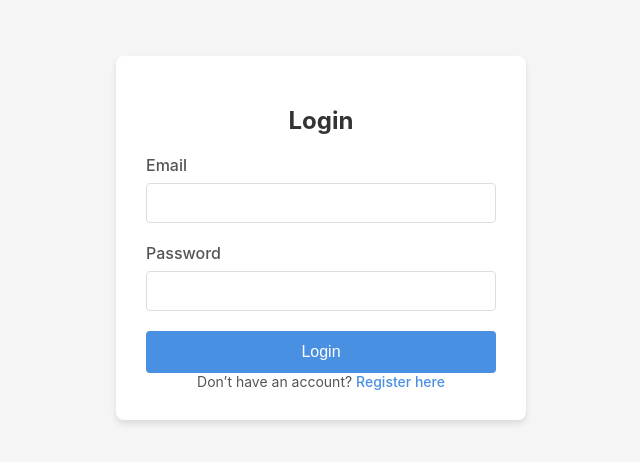
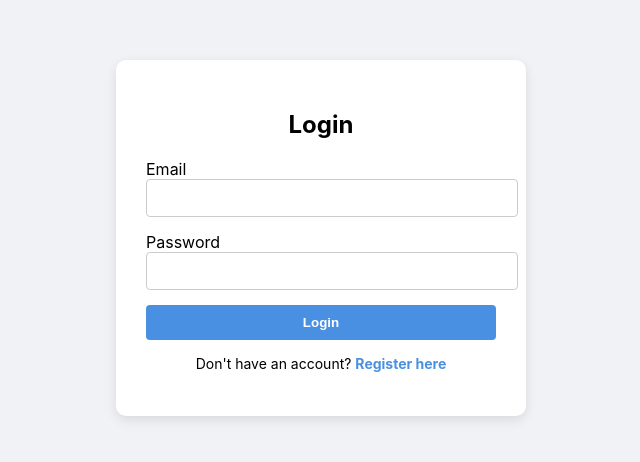
Before and after one commit to shimodii/promodoc-frontend, a React (Create React App) app: page / in a window 1280 px wide. Shown: the part 162-624 px from the top of the page, without its empty margins (319-959 px from the left). Built offline with nearby package versions, Linux system fonts and the light colour scheme.

Commit message:
updated with new AuthContext and jwt

```diff
--- a/src/pages/InboxPage.js
+++ b/src/pages/InboxPage.js
@@ -4,12 +4,24 @@ import { useAuth } from '../context/AuthContext'
 import MessageCard from '../components/MessageCard'
 
 function InboxPage() {
-  const { user } = useAuth()
+  // const { user } = useAuth()
+  const { getUserId, getRole } = useAuth()
+  // const { getUserId, getRole } = useAuth()
+
+  const userId = getUserId()
+  const role = getRole()
   const [messages, setMessages] = useState([])
   const [loading, setLoading] = useState(true)
   const [showForm, setShowForm] = useState(false)
   const [title, setTitle] = useState('')
   const [desc, setDesc] = useState('')
+
+  const { getUser } = useAuth()
+  const user = getUser()
+  console.log(user.id, user.email, user.role)
+
+  // const { getUser } = useAuth();
+  // const user = getUser();
 
   useEffect(() => {
     fetchInbox()
--- a/src/pages/LoginPage.js
+++ b/src/pages/LoginPage.js
@@ -1,175 +1,157 @@
-import React, { useState } from 'react'
-import { Link, useNavigate } from 'react-router-dom'
-import axios from 'axios'
-import { useAuth } from '../context/AuthContext' // update if your auth context is in another path
+// src/pages/LoginPage.jsx
+import React, { useState } from 'react';
+import axios from 'axios';
+import { useNavigate, Link } from 'react-router-dom';
+import { useAuth } from '../context/AuthContext';
 
 function LoginPage() {
-  const navigate = useNavigate()
-  const { login } = useAuth()
+  const { login } = useAuth();
+  const navigate = useNavigate();
 
-  const [formData, setFormData] = useState({
-    email: '',
-    password: ''
-  })
-
-  const [isLoading, setIsLoading] = useState(false)
-  const [error, setError] = useState('')
+  const [formData, setFormData] = useState({ email: '', password: '' });
+  const [isLoading, setIsLoading] = useState(false);
+  const [error, setError] = useState('');
 
   const handleChange = (e) => {
-    const { name, value } = e.target
-    setFormData(prev => ({ ...prev, [name]: value }))
-  }
+    setFormData(prev => ({ ...prev, [e.target.name]: e.target.value }));
+  };
 
   const handleSubmit = async (e) => {
-    e.preventDefault()
-    setIsLoading(true)
-    setError('')
+    e.preventDefault();
+    setIsLoading(true);
+    setError('');
 
     try {
       const response = await axios.post(
-        'http://127.0.0.1:5000/api/login',
+        'http://localhost:5000/api/login',
         formData,
         {
-          headers: { 'Content-Type': 'application/json' }
+          headers: {
+            'Content-Type': 'application/json'
+          }
         }
-      )
+      );
 
-      // You can adjust this based on what your backend returns
-      const { token, user } = response.data
-      login(token, user)
-      navigate('/dashboard/news')
+      const { token } = response.data;
+      if (!token) throw new Error('No token received from server');
+
+      login(token); // Save token in context
+      navigate('/dashboard'); // Go to dashboard
 
     } catch (err) {
-      if (err.response) {
-        setError(err.response.data.message || `Server error: ${err.response.status}`)
+      console.error('Login error:', err);
+      if (err.response?.data?.message) {
+        setError(err.response.data.message);
       } else if (err.request) {
-        setError('Network error - Is the backend running?')
+        setError('No response from server. Check your backend.');
       } else {
-        setError('Unexpected error occurred')
+        setError('Something went wrong.');
       }
     } finally {
-      setIsLoading(false)
+      setIsLoading(false);
     }
-  }
+  };
 
   return (
     <div style={styles.container}>
       <form onSubmit={handleSubmit} style={styles.form}>
         <h2 style={styles.title}>Login</h2>
 
-        {error && (
-          <div style={styles.errorMessage}>
-            Error: {error}
-          </div>
-        )}
+        {error && <div style={styles.error}>{error}</div>}
 
         <div style={styles.inputGroup}>
-          <label style={styles.label}>Email</label>
+          <label>Email</label>
           <input
             type="email"
             name="email"
             value={formData.email}
             onChange={handleChange}
+            required
             style={styles.input}
-            required
           />
         </div>
 
         <div style={styles.inputGroup}>
-          <label style={styles.label}>Password</label>
+          <label>Password</label>
           <input
             type="password"
             name="password"
             value={formData.password}
             onChange={handleChange}
+            required
             style={styles.input}
-            required
           />
         </div>
 
-        <button
-          type="submit"
-          style={styles.button}
-          disabled={isLoading}
-        >
+        <button type="submit" style={styles.button} disabled={isLoading}>
           {isLoading ? 'Logging in...' : 'Login'}
         </button>
 
-        <div style={styles.loginLink}>
-          Don’t have an account? <Link to="/register" style={styles.link}>Register here</Link>
-        </div>
+        <p style={styles.linkText}>
+          Don't have an account? <Link to="/register" style={styles.link}>Register here</Link>
+        </p>
       </form>
     </div>
-  )
+  );
 }
 
-// Same styles as RegisterPage
 const styles = {
   container: {
+    minHeight: '100vh',
     display: 'flex',
+    alignItems: 'center',
     justifyContent: 'center',
-    alignItems: 'center',
-    minHeight: '100vh',
-    backgroundColor: '#f5f5f5'
+    background: '#f0f2f5'
   },
   form: {
     width: '350px',
+    background: '#fff',
     padding: '30px',
-    backgroundColor: 'white',
-    borderRadius: '8px',
-    boxShadow: '0 4px 6px rgba(0, 0, 0, 0.1)'
+    borderRadius: '10px',
+    boxShadow: '0 4px 12px rgba(0,0,0,0.1)'
   },
   title: {
-    marginBottom: '20px',
     textAlign: 'center',
-    color: '#333'
+    marginBottom: '20px'
   },
   inputGroup: {
-    marginBottom: '20px'
-  },
-  label: {
-    display: 'block',
-    marginBottom: '8px',
-    fontWeight: '500',
-    color: '#555'
+    marginBottom: '15px'
   },
   input: {
     width: '100%',
     padding: '10px',
-    border: '1px solid #ddd',
+    fontSize: '14px',
     borderRadius: '4px',
-    fontSize: '16px',
-    boxSizing: 'border-box'
+    border: '1px solid #ccc'
   },
   button: {
     width: '100%',
-    padding: '12px',
+    padding: '10px',
     backgroundColor: '#4a90e2',
     color: 'white',
+    fontWeight: 'bold',
     border: 'none',
     borderRadius: '4px',
-    fontSize: '16px',
-    cursor: 'pointer',
-    transition: 'background-color 0.3s'
+    cursor: 'pointer'
   },
-  errorMessage: {
-    padding: '10px',
-    backgroundColor: '#ffebee',
-    color: '#d32f2f',
-    borderRadius: '4px',
-    marginBottom: '20px',
+  linkText: {
+    marginTop: '15px',
+    textAlign: 'center',
     fontSize: '14px'
-  },
-  loginLink: {
-    textAlign: 'center',
-    fontSize: '14px',
-    color: '#555'
   },
   link: {
     color: '#4a90e2',
     textDecoration: 'none',
-    fontWeight: '500'
+    fontWeight: 'bold'
+  },
+  error: {
+    backgroundColor: '#ffe6e6',
+    color: '#c00',
+    padding: '10px',
+    borderRadius: '5px',
+    marginBottom: '15px',
+    fontSize: '14px'
   }
-}
+};
 
-export default LoginPage
+export default LoginPage;
```
